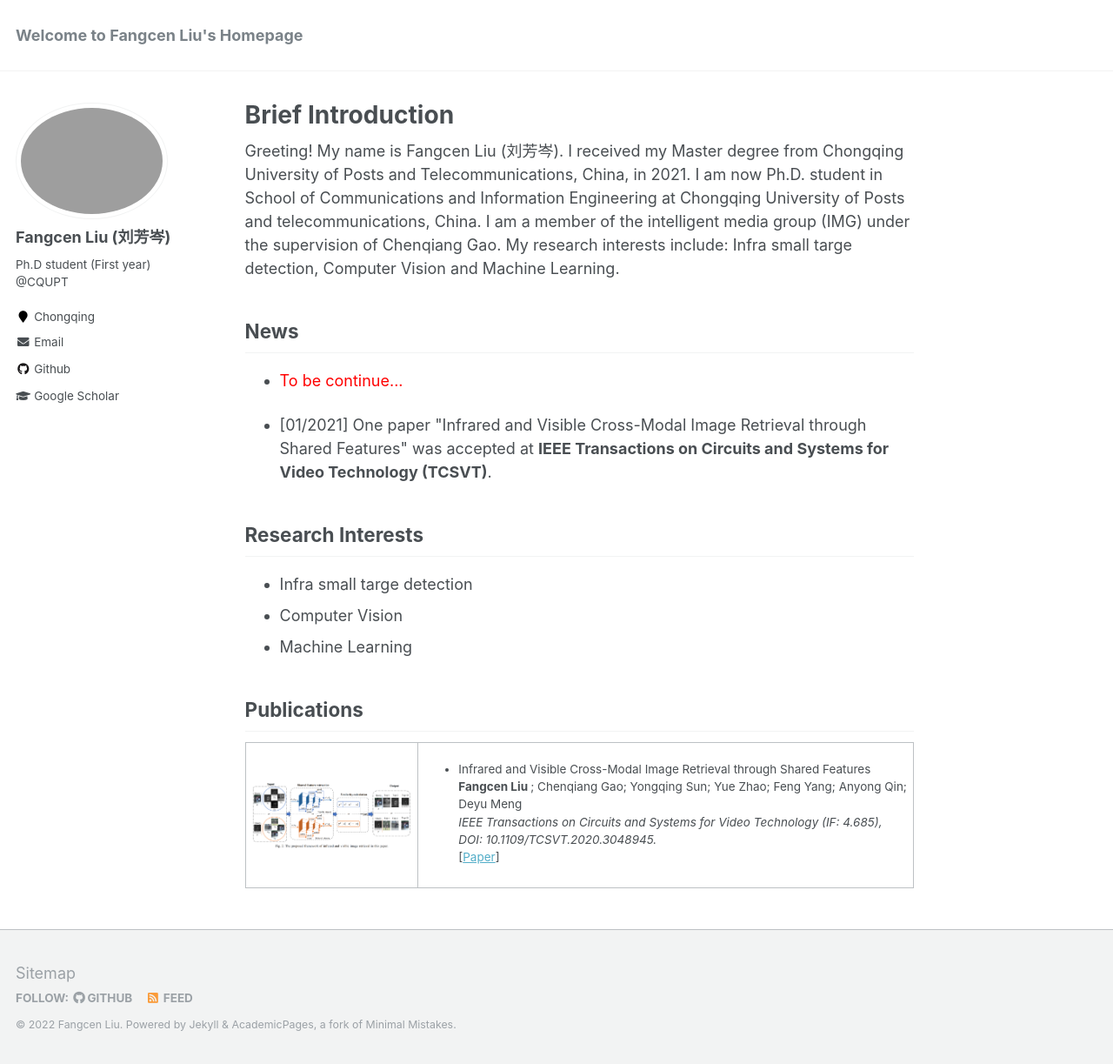
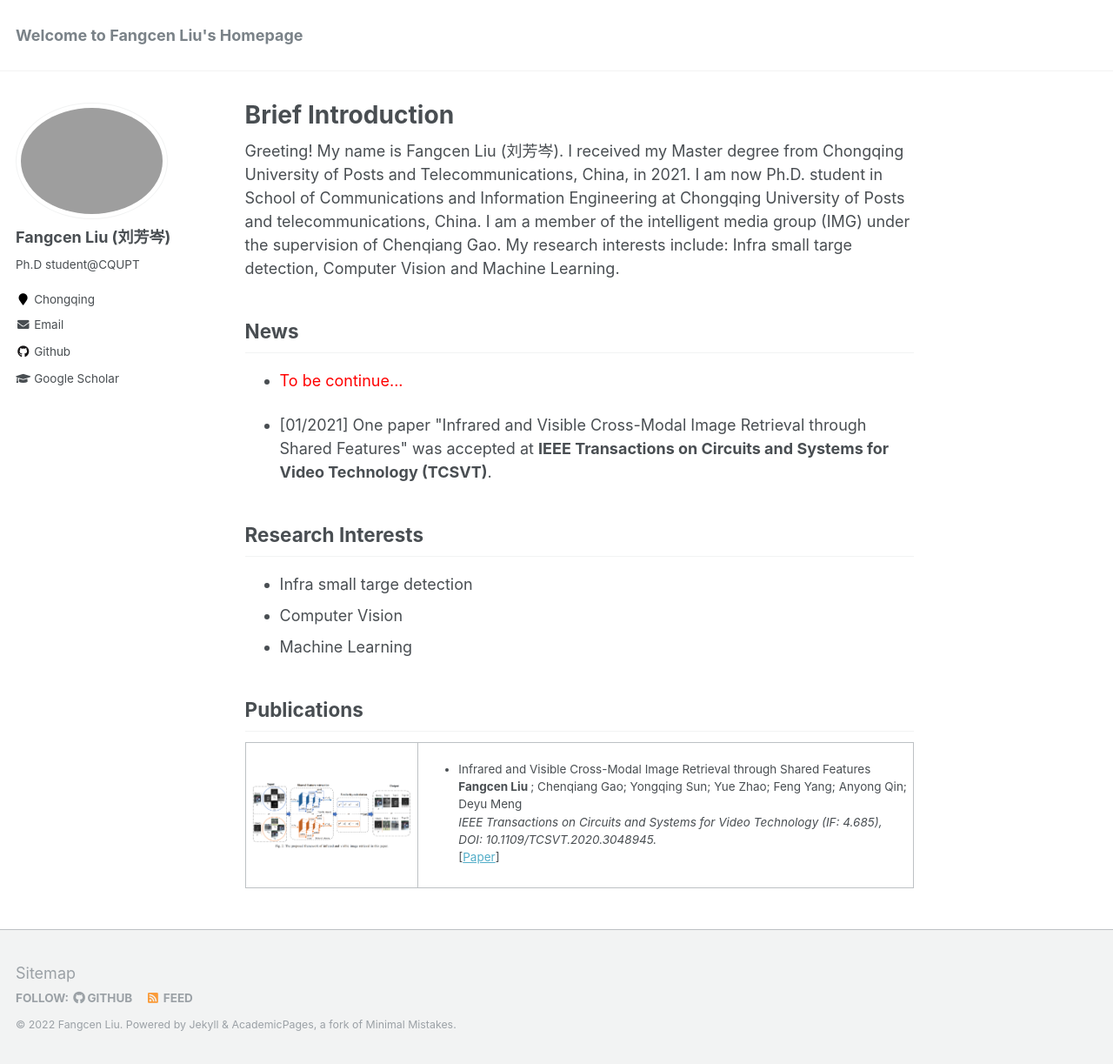
Before and after one commit to liufangcen/liufangcen.guthub.io, a Jekyll site: the page built from _pages/about.md, in a window 1280 px wide and 1223 px high. Shown: the whole window at 87% size. Built offline with Jekyll 4.4.1, drawn with Linux system fonts in a browser that asks for light colours.

Commit message:
Update _config.yml

```diff
--- a/_config.yml
+++ b/_config.yml
@@ -82,12 +82,12 @@ analytics:
 author:
   name             : "Fangcen Liu (刘芳岑)"
   avatar           : "profile.jpg"
-  bio              : "Ph.D student (First year) @CQUPT"
+  bio              : "Ph.D student@CQUPT"
   location         : "Chongqing"
   employer         :
   pubmed           : #"https://www.ncbi.nlm.nih.gov/pubmed/?term=john+snow"
   googlescholar    : "https://scholar.google.com/citations?user=66KRsucAAAAJ&hl=zh-CN"
-  email            : "835622020@qq.com"
+  email            : "liufc67@gmail.com"
   researchgate     :  # example: "https://www.researchgate.net/profile/yourprofile"
   uri              :
   bitbucket        :
```
